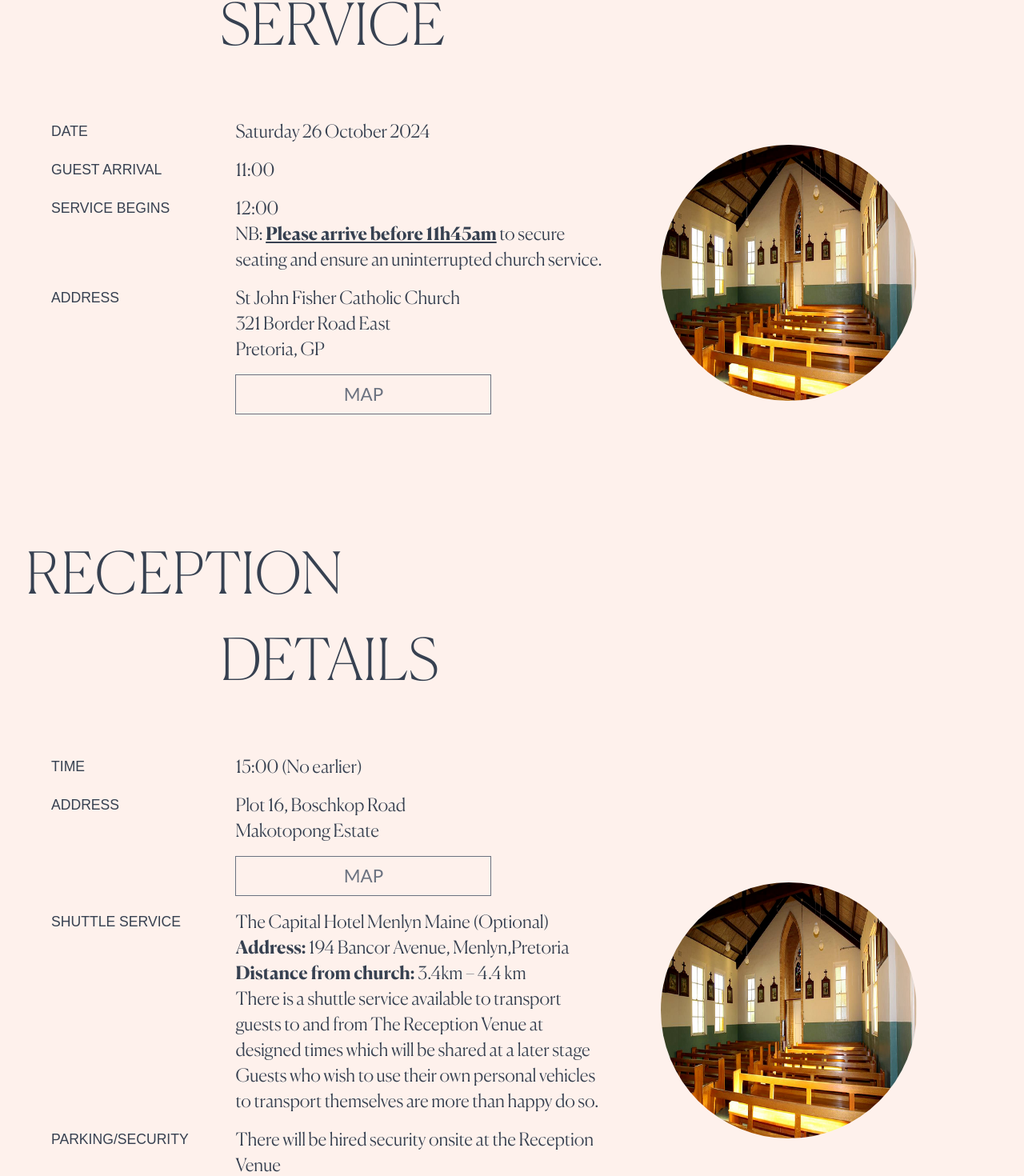
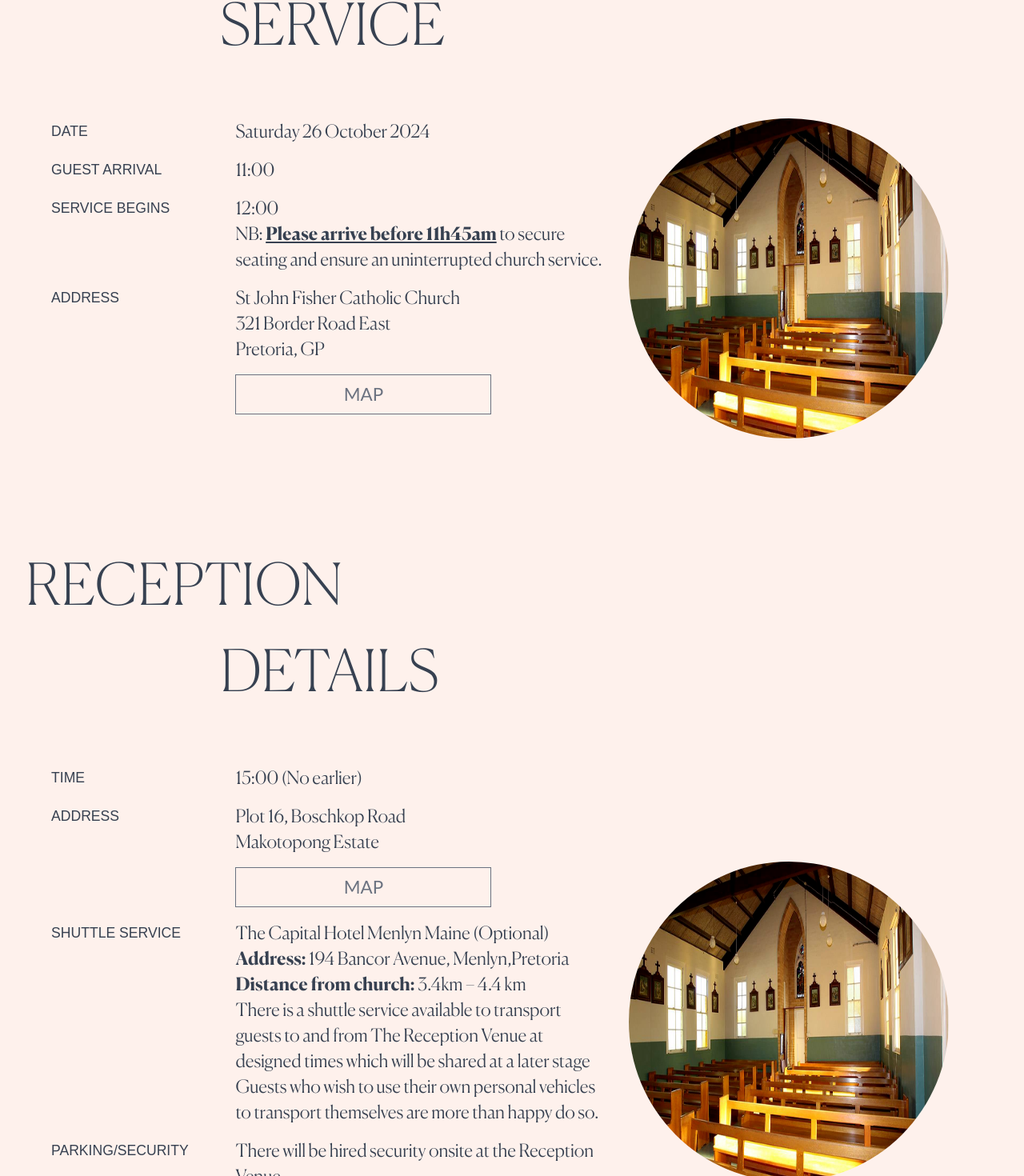
Before and after one commit to Psyfo/khumalo-wedding, a Next.js app: page / in a window 1280 px wide. Shown: the part 1547-3017 px from the top of the page at 80% size. Built offline with nearby package versions, Linux system fonts and the light colour scheme; a web font is replaced by a local one.

Commit message:
Refactor Reception and Schedule components to update image sizes

```diff
--- a/src/app/Reception/Reception.tsx
+++ b/src/app/Reception/Reception.tsx
@@ -84,7 +84,7 @@ const Reception: React.FC = () => {
         </div>
 
         {/* Reception Venue Imaae */}
-        <div className='w-full max-w-[20rem] h-[20rem] mx-auto lg:my-auto mt-[5rem] flex items-center justify-center'>
+        <div className='w-full max-w-[25rem] h-[25rem] mx-auto lg:my-auto mt-[5rem] flex items-center justify-center'>
           <Image
             src='/images/schedule/church1.png'
             alt='Church'
--- a/src/app/Schedule/Schedule.tsx
+++ b/src/app/Schedule/Schedule.tsx
@@ -68,7 +68,7 @@ const Schedule: React.FC = () => {
         </div>
 
         {/* Church Image */}
-        <div className='w-full max-w-[20rem] h-[20rem] mx-auto lg:my-auto mt-[5rem] flex items-center justify-center'>
+        <div className='w-full max-w-[25rem] h-[25rem] mx-auto lg:my-auto mt-[5rem] flex items-center justify-center'>
           <Image
             src='/images/schedule/church1.png'
             alt='Church'
```
Also changed, not shown: 1 other file (tests, documents, lock files or other folders).
